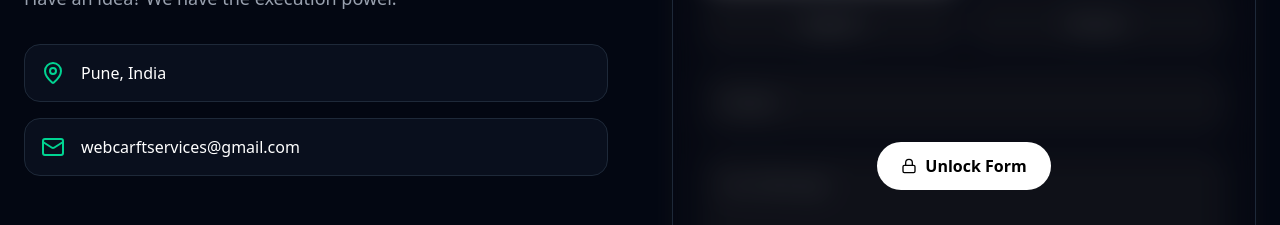
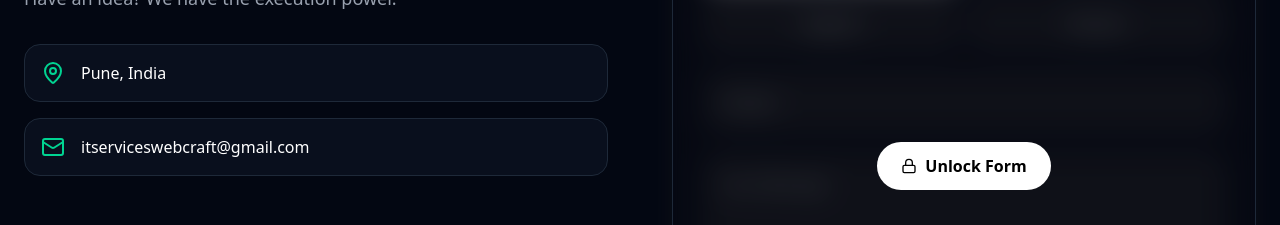
Before and after one commit to Mayur111-code/Web-Craft, a React (Vite) app in the folder frontend/: page /contact in a window 1280 px wide. Shown: the part 960-1185 px from the top of the page. Built offline with nearby package versions, Linux system fonts and the light colour scheme.

Commit message:
mail updated

```diff
--- a/frontend/src/pages/Contact.jsx
+++ b/frontend/src/pages/Contact.jsx
@@ -67,7 +67,7 @@ const Contact = () => {
           <p className="text-gray-400 text-lg">Have an idea? We have the execution power.</p>
 
           <div className="space-y-4">
-            {[{ icon: <MapPin />, text: "Pune, India" }, { icon: <Mail />, text: "webcarftservices@gmail.com" }].map((item, i) => (
+            {[{ icon: <MapPin />, text: "Pune, India" }, { icon: <Mail />, text: "itserviceswebcraft@gmail.com" }].map((item, i) => (
               <div key={i} className="flex items-center gap-4 p-4 bg-gray-900/50 rounded-2xl border border-gray-800">
                 <div className="text-emerald-400">{item.icon}</div>
                 <span className="font-medium">{item.text}</span>
```
